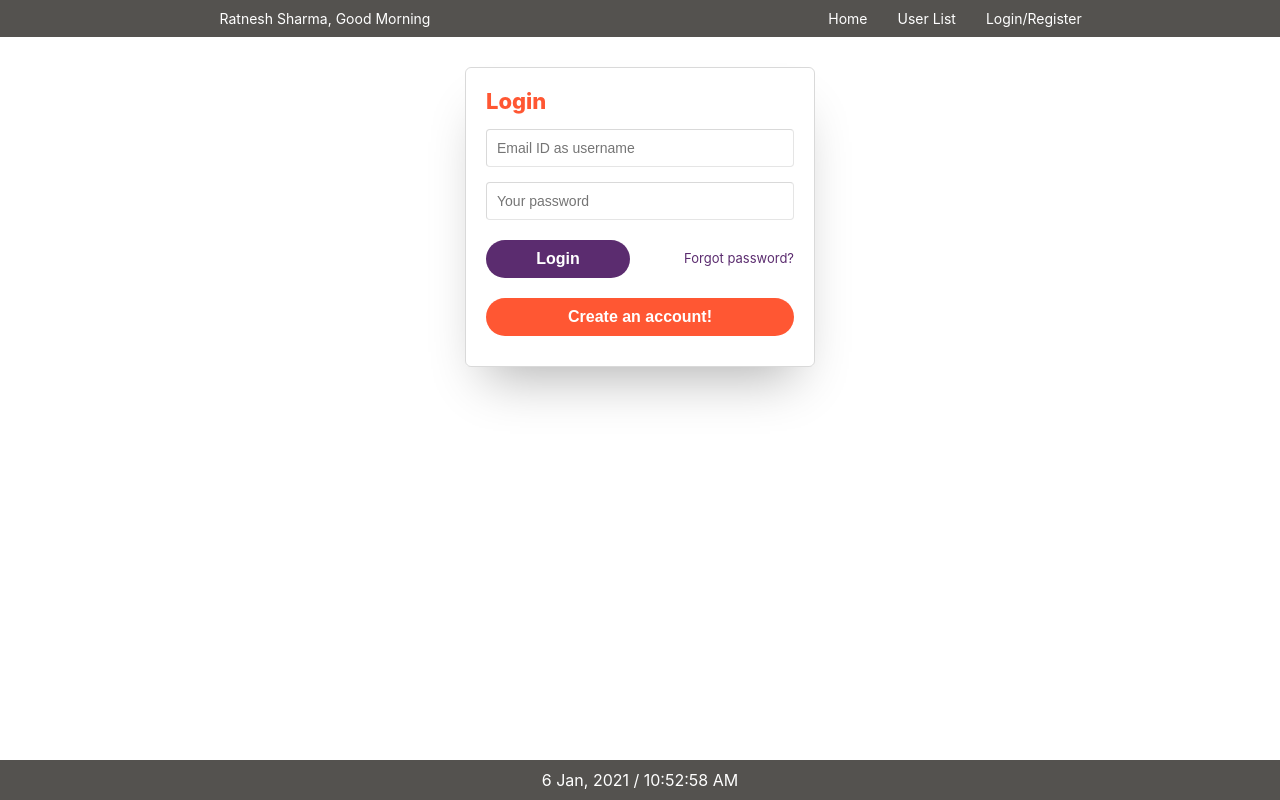
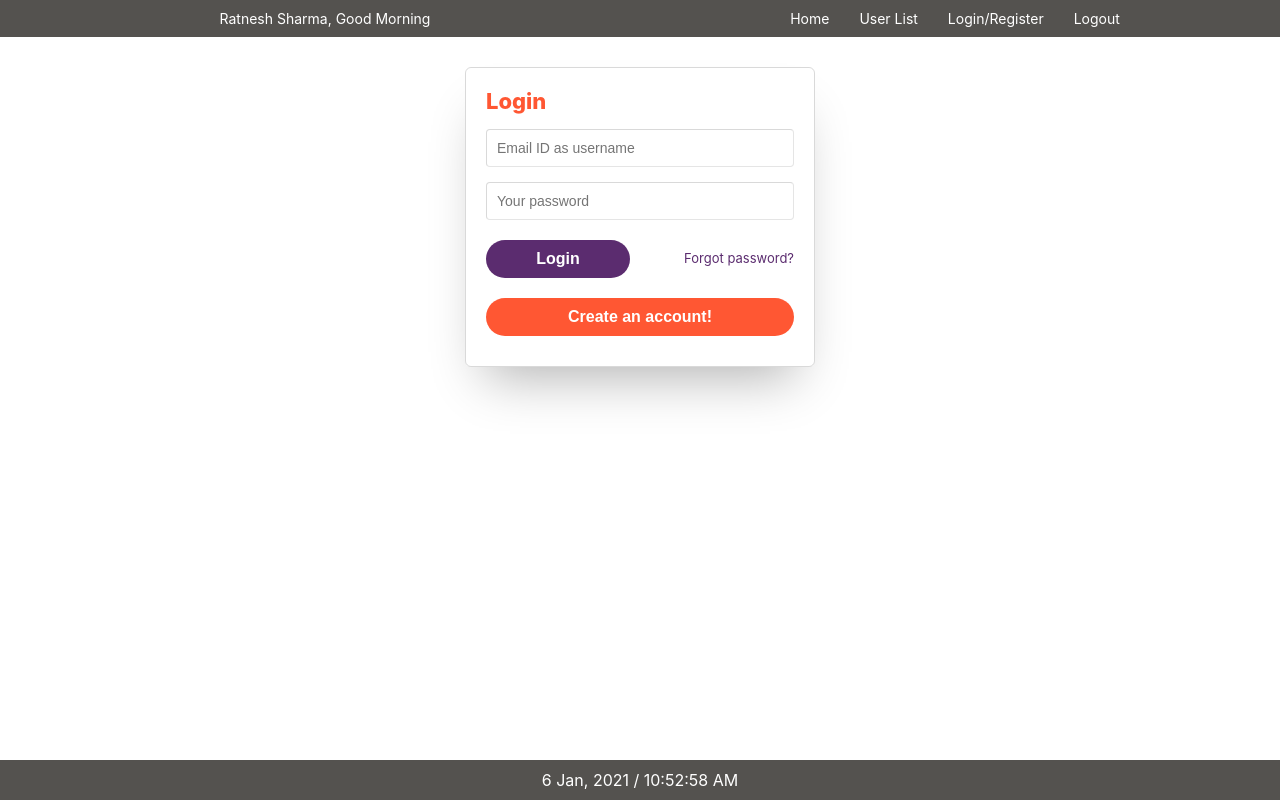
Before and after one commit to ratnesh24/reactjs-task1userlist, a React (Create React App) app: page / in a window 1280 px wide. Built offline with nearby package versions, Linux system fonts and the light colour scheme.

Commit message:
1 file modified

```diff
--- a/components/Header.jsx
+++ b/components/Header.jsx
@@ -1,5 +1,5 @@
 import React from 'react';
-import { NavLink } from 'react-router-dom';
+import { NavLink, Link } from 'react-router-dom';
 //import PropTypes from 'prop-types';
 
 // Name
@@ -25,6 +25,12 @@ if (currHours > 1 && currHours < 12) {
     greetings = "Good Night"
 }
 
+function logout() {
+    //let isLogin = JSON.parse(localStorage.clear())
+
+    console.log(localStorage.clear())
+}
+
 //let welcomeMsg = ""
 class Header extends React.Component {
     render() {
@@ -38,6 +44,7 @@ class Header extends React.Component {
                             <li><NavLink to="/home">Home</NavLink></li>
                             <li><NavLink to="/users">User List</NavLink></li>
                             <li><NavLink to="/login">Login/Register</NavLink></li>
+                            <li><Link onClick={logout}>Logout</Link></li>
                         </ul>
                     </nav>
                 </header >
```
